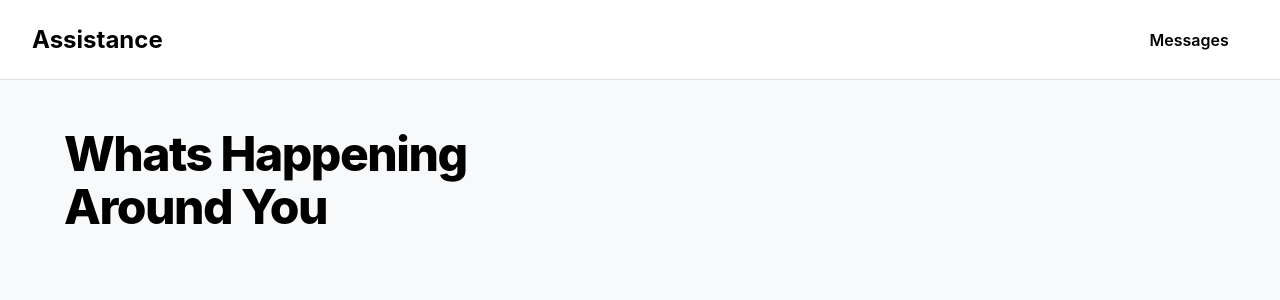
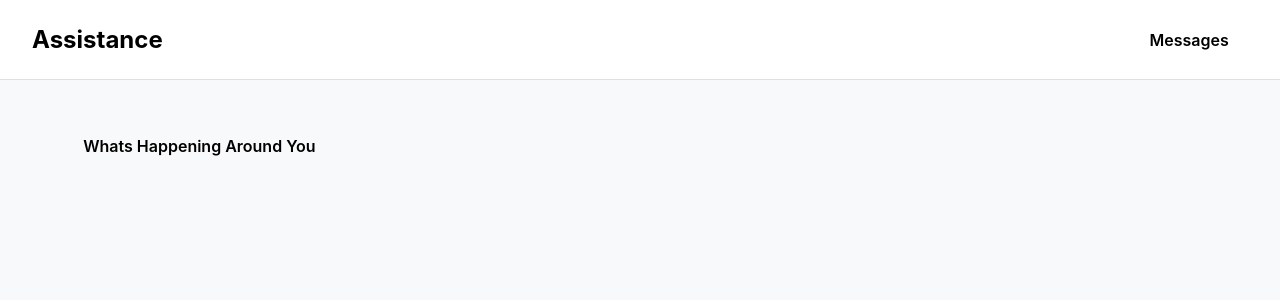
Before and after one commit to Adarshakm/project, a React app in the folder frontend/: page / in a window 1280 px wide. Shown: the top 300 px of the page. Built offline with nearby package versions, Linux system fonts and the light colour scheme; sample sign-in values are in the browser's storage; the HTML template or start-up script is replaced by a standard one.

Commit message:
Decrease root link size to match navbar

```diff
--- a/frontend/src/App.jsx
+++ b/frontend/src/App.jsx
@@ -23,9 +23,7 @@ const MainApp = () => {
       {/* Main Hero Space */}
       <div style={{ flex: 1, padding: '3rem 4rem', boxSizing: 'border-box' }}>
         <Link to="/around-you" className="hero-link">
-          <span className="hero-text">Whats Happening</span>
-          <br />
-          <span className="hero-text">Around You</span>
+          <span className="hero-text">Whats Happening Around You</span>
         </Link>
       </div>
     </div>
--- a/frontend/src/index.css
+++ b/frontend/src/index.css
@@ -20,19 +20,21 @@ body {
     text-decoration: none;
     text-align: left;
     display: inline-block;
-    transition: transform 0.3s ease;
+    transition: all 0.2s ease;
+    padding: 0.5rem 1.2rem;
+    border-radius: 8px;
 }
 
 .hero-link:hover {
-    transform: translateX(10px);
+    background-color: #f0f0f0;
+    transform: translateX(5px);
 }
 
 .hero-text {
-    font-size: 3rem;
-    font-weight: 800;
-    line-height: 1.1;
+    font-size: 1rem;
+    font-weight: 600;
+    line-height: 1.2;
     color: #000000;
-    letter-spacing: -1.5px;
     display: inline-block;
     transition: all 0.3s ease;
 }
```
